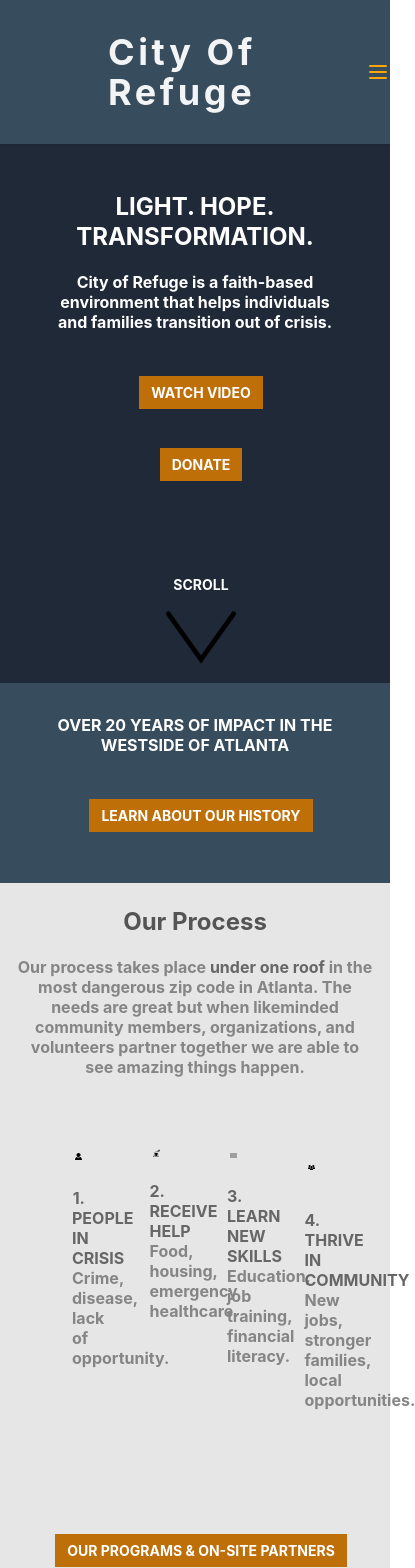
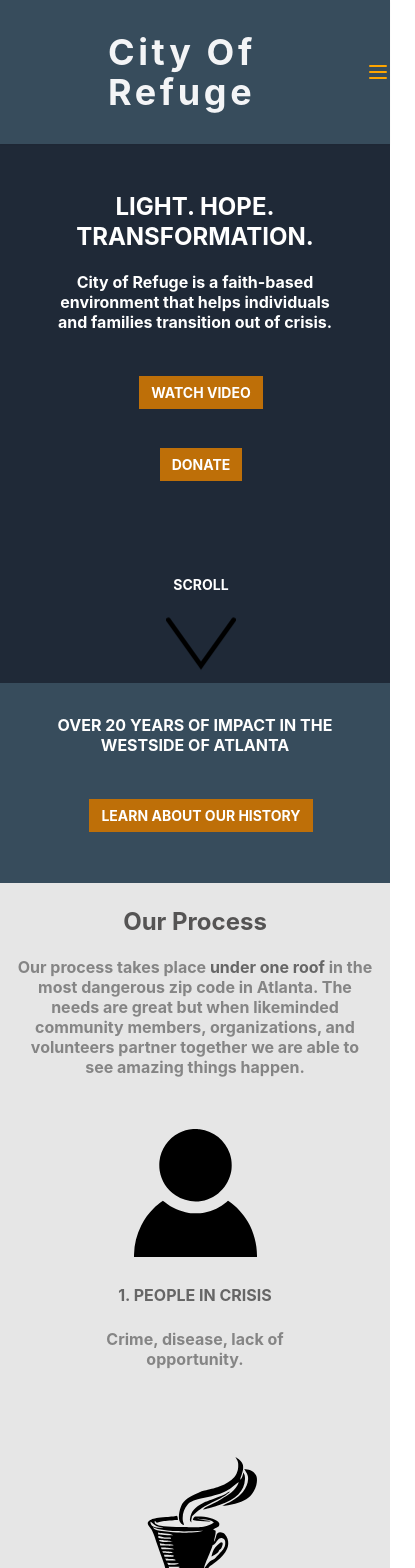
Before and after one commit to CCaressimo/COR_Clone, a React (Create React App) app in the folder cor/: page / in a window 390 px wide. Shown: the top 1568 px of the page, 415 px wide, since content can reach past the window. Built offline with nearby package versions, Linux system fonts and the light colour scheme; grey boxes are pictures that could not be loaded.

Commit message:
add transition comp and also scroll fade in

```diff
--- a/cor/package.json
+++ b/cor/package.json
@@ -10,6 +10,7 @@
     "react": "^17.0.2",
     "react-browser-router": "^2.1.2",
     "react-dom": "^17.0.2",
+    "react-reveal": "^1.2.2",
     "react-scripts": "4.0.3",
     "react-scroll": "^1.8.3",
     "web-vitals": "^1.0.1"
--- a/cor/src/App.jsx
+++ b/cor/src/App.jsx
@@ -1,13 +1,14 @@
 import React, { useState, useEffect } from 'react';
 import { BrowserRouter, Route, Switch} from "react-router-dom";
 
-import Nav from "./components/Nav"
-import Dropdown from "./components/Dropdown"
-import ScrollToTop from './components/ScrollToTop'
-import Hero from "./components/Hero"
-import Impact from "./components/Impact"
+import Nav from "./components/Nav";
+import Dropdown from "./components/Dropdown";
+import ScrollToTop from './components/ScrollToTop';
+import Hero from "./components/Hero";
+import Impact from "./components/Impact";
 import Process from './components/Process';
 import Understanding from './components/Understanding';
+import Transformation from './components/Transformation';
 
 const App = () => {
   const [isOpen, setIsOpen] = useState(false);
@@ -22,7 +23,7 @@
         setIsOpen(false)
       }
     }
-    window.addEventListener('resize', hideMenu)
+    window.addEventListener('resize', hideMenu);
 
     return () => {
       window.removeEventListener("resize", hideMenu);
@@ -40,6 +41,7 @@
           <Impact />
           <Process />
           <Understanding />
+          <Transformation />
         </Route>
       </Switch>
     </BrowserRouter>
--- a/cor/src/components/Process.jsx
+++ b/cor/src/components/Process.jsx
@@ -1,6 +1,7 @@
 import React from 'react'
 import "./css/Process.css"
 import { NavLink } from "react-router-dom"
+import Fade from 'react-reveal/Fade';
 
 import Person from "./images/person.svg"
 import Coffee from "./images/coffee.svg"
@@ -18,40 +19,42 @@
                             </h1>
                         </div>
                         <div>
-                            <h3 class="textFont px-4 md:px-8 pb-6 container sm:text-md md:text-lg lg:text-xl xl:text-2xl text-center font-bold leading-tight">Our process takes place <span className="highlightedFont">under one roof</span> in the most dangerous zip code in Atlanta. The needs are great but when likeminded community members, organizations, and volunteers partner together we are able to see amazing things happen.</h3>
+                            <h3 class="textFont px-4 md:px-8 container sm:text-md md:text-lg lg:text-xl xl:text-2xl text-center font-bold leading-tight">Our process takes place <span className="highlightedFont">under one roof</span> in the most dangerous zip code in Atlanta. The needs are great but when likeminded community members, organizations, and volunteers partner together we are able to see amazing things happen.</h3>
                         </div>
-                        <div class="grid grid-cols-4 gap-4 px-12">
+                        <div class="grid md:grid-cols-4 gap-4 px-12">
+                            <Fade big>
                                 <div>
                                     <div className="p-6">
                                         <img className="mx-auto w-1/2 md:w-1/3 py-7" src={Person} alt="" />
-                                    <h1 className="highlightedFont text-center font-bold leading-tight">1. PEOPLE IN CRISIS</h1>
+                                        <h1 className="highlightedFont text-center font-bold leading-tight pb-6 md:pb-12">1. PEOPLE IN CRISIS</h1>
                                         <h3 className="textFont container text-center font-bold leading-tight">Crime, disease, lack of opportunity.</h3>
                                     </div>
                                 </div>
                                 <div>
                                     <div className="p-6">
                                         <img className="mx-auto w-1/2 md:w-1/3 py-6" src={Coffee} alt="" />
-                                    <h1 className="highlightedFont text-center font-bold leading-tight">2. RECEIVE HELP</h1>
+                                        <h1 className="highlightedFont text-center font-bold leading-tight pb-6 md:pb-12">2. RECEIVE HELP</h1>
                                         <h3 className="textFont container text-center font-bold leading-tight">Food, housing, emergency healthcare.</h3>
                                     </div>
                                 </div>
                                 <div>
                                     <div className="p-6">
                                         <img className="mx-auto w-1/2 md:w-1/3 py-7" src={gradCap} alt="" />
-                                    <h1 className="highlightedFont text-center font-bold leading-tight">3. LEARN NEW SKILLS</h1>
+                                        <h1 className="highlightedFont text-center font-bold leading-tight pb-6 md:pb-12">3. LEARN NEW SKILLS</h1>
                                         <h3 className="textFont container text-center font-bold leading-tight">Education, job training, financial literacy.</h3>
                                     </div>
                                 </div>
                                 <div >
                                     <div className="p-6">
                                         <img className="mx-auto w-1/2 md:w-1/3 py-10" src={People} alt="" />
-                                    <h1 className="highlightedFont text-center font-bold leading-tight">4. THRIVE IN COMMUNITY
+                                        <h1 className="highlightedFont text-center font-bold leading-tight pb-6 md:pb-12">4. THRIVE IN COMMUNITY
                                         </h1>
                                         <h3 className="textFont container text-center font-bold leading-tight">New jobs, stronger families, local opportunities.</h3>
                                     </div>
                                 </div>
+                            </Fade>
                         </div>
-                        <div class="px-6 mx-auto items-center pt-20 pb-12">
+                        <div class="px-6 mx-auto items-center pt-8 pb-12">
                             <div class="w-full overflow-y-hidden px-4">
                                 <div className="text-center py-6">
                                     <NavLink
--- /dev/null
+++ b/cor/src/components/Transformation.jsx
@@ -0,0 +1,69 @@
+import React from 'react'
+import "./css/Transformation.css"
+import { NavLink } from "react-router-dom"
+import Fade from 'react-reveal/Fade';
+
+export default function Transformation() {
+    return (
+        <main>
+            <section>
+                <div>
+                    <div className="backgroundP flex flex-col items-center pt-6 sm:pt-12">
+                        <div className="w-11/12 sm:w-2/3 mb-5 sm:mb-10">
+                            <h1 className="titleFont text-2xl sm:text-3xl md:text-4xl lg:text-5xl xl:text-6xl text-center font-bold leading-tight">Stories of Transformation</h1>
+                        </div>
+                        <div>
+                            <h3 class="textFont px-4 md:px-8 container sm:text-md md:text-lg lg:text-xl xl:text-2xl text-center font-bold leading-tight">At City of Refuge, we know that transformation only takes place in the context of hard work and loving relationships. Please take a moment and meet some of our heroes that have decided to impact their own lives and the lives around them by entering our campus.</h3>
+                        </div>
+                        <div class="grid md:grid-cols-3 gap-2">
+                            <Fade big>
+                                <div>
+                                    <div className="py-6 pl-12">
+                                        <iframe width="350" height="350" src="https://vimeo.com/454154925" title="" frameborder="0" allow="accelerometer; autoplay; clipboard-write; encrypted-media; gyroscope; picture-in-picture" allowfullscreen></iframe>
+                                        <div class="px-6 mx-auto items-center pt-8 pb-6">
+                                            <div class="w-full overflow-y-hidden px-4">
+                                                <div className="text-center py-6">
+                                                    <NavLink
+                                                    to="/techgrad"
+                                                    class="buttons px-3 sm:px-6 py-2 sm:py-3 text-xs ml-3 sm:ml-6 text-white">MEET OUR TECH GRADUATES</NavLink>
+                                                </div>
+                                            </div>
+                                        </div>
+                                    </div>
+                                </div>
+                                <div>
+                                    <div className="p-6">
+                                        <iframe width="350" height="350" src="https://vimeo.com/454154925" title="" frameborder="0" allow="accelerometer; autoplay; clipboard-write; encrypted-media; gyroscope; picture-in-picture" allowfullscreen></iframe>
+                                        <div class="px-6 mx-auto items-center pt-8 pb-6">
+                                            <div class="w-full overflow-y-hidden px-4">
+                                                <div className="text-center py-6">
+                                                    <NavLink
+                                                    to="/matt-tiffany"
+                                                    class="buttons px-3 sm:px-6 py-2 sm:py-3 text-xs ml-3 sm:ml-6 text-white">MEET MATT & TIFFANY</NavLink>
+                                                </div>
+                                            </div>
+                                        </div>
+                                    </div>
+                                </div>
+                                <div>
+                                    <div className="py-6 pr-12">
+                                        <iframe width="350" height="350" src="https://vimeo.com/454154925" title="" frameborder="0" allow="accelerometer; autoplay; clipboard-write; encrypted-media; gyroscope; picture-in-picture" allowfullscreen></iframe>
+                                        <div class="px-6 mx-auto items-center pt-8 pb-6">
+                                            <div class="w-full overflow-y-hidden px-4">
+                                                <div className="text-center py-6">
+                                                    <NavLink
+                                                    to="/meet-kisha"
+                                                    class="buttons px-3 sm:px-6 py-2 sm:py-3 text-xs ml-3 sm:ml-6 text-white">MEET KISHA</NavLink>
+                                                </div>
+                                            </div>
+                                        </div>
+                                    </div>
+                                </div>
+                            </Fade>
+                        </div>
+                    </div>
+                </div>
+            </section>
+        </main>
+    )
+}
```
Also changed, not shown: cor/src/components/css/Transformation.css (added), 1 other file (tests, documents, lock files or other folders). Lines whose indentation alone changed are shown as unchanged.
